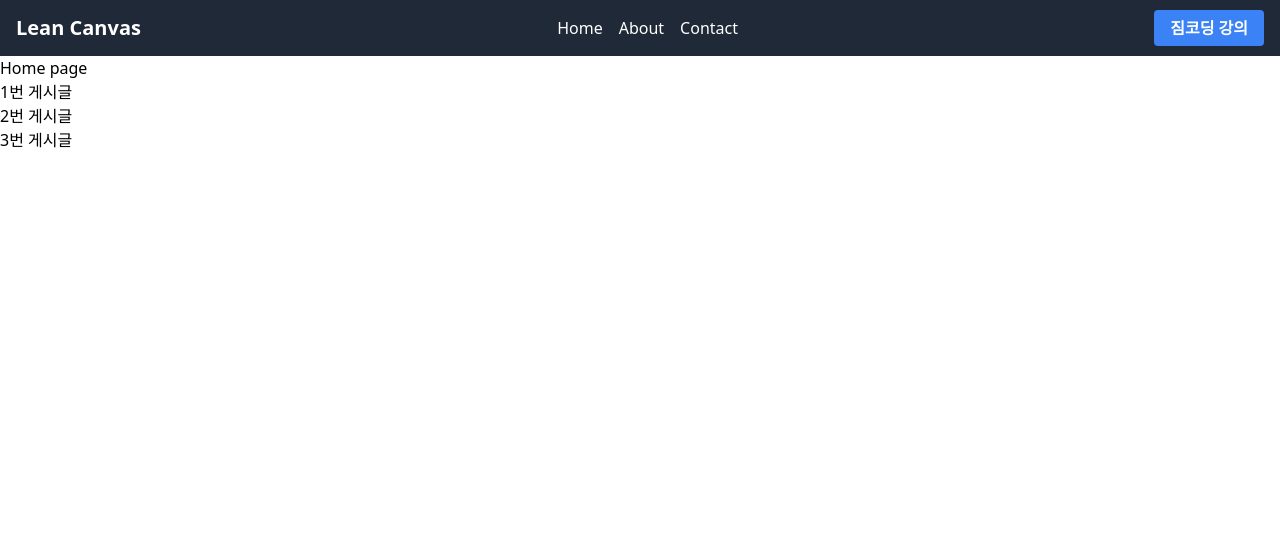
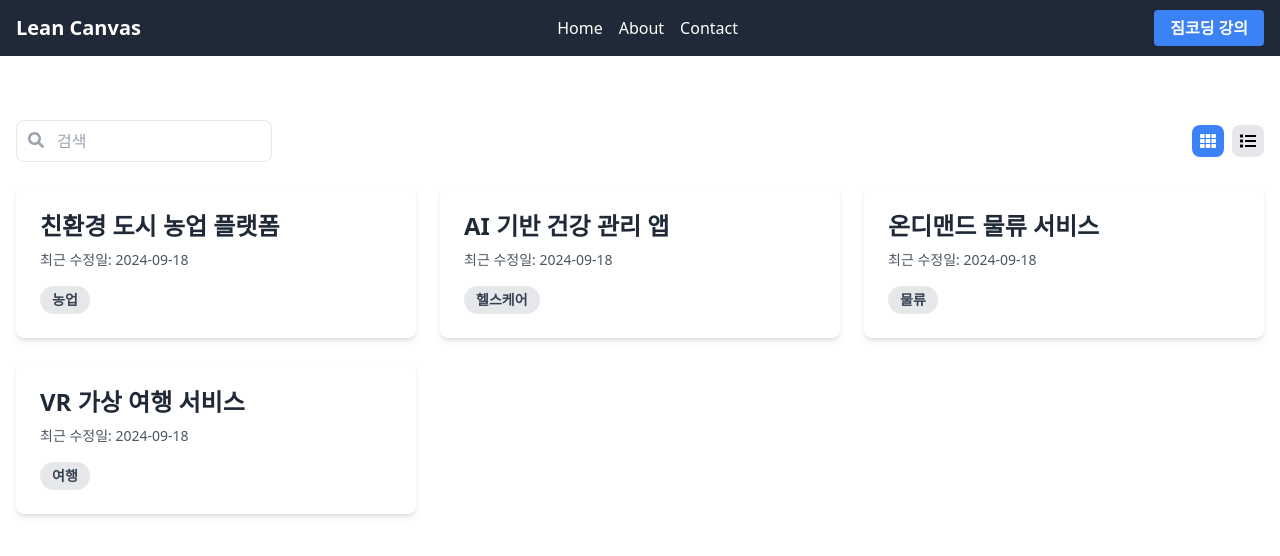
Before and after one commit to sanggusseu/lean-canvas-react, a React (Vite) app: page / in a window 1280 px wide. Shown: the top 556 px of the page. Built offline with nearby package versions, Linux system fonts and the light colour scheme.

Commit message:
린캔버스 목록 UI 먼저 해보기

```diff
--- /dev/null
+++ b/src/components/ItemCard.jsx
@@ -0,0 +1,20 @@
+import { Link } from 'react-router-dom';
+
+export default function ItemCard({ id, title, lastEditedAt, category }) {
+  return (
+    <Link
+      className="bg-white rounded-lg shadow-md overflow-hidden transition-transform duration-300 hover:scale-105"
+      to={`/canvases/${id}`}
+    >
+      <div className="p-6">
+        <h2 className="text-2xl font-bold mb-2 text-gray-800">{title}</h2>
+        <p className="text-sm text-gray-600 mb-4">
+          최근 수정일: {lastEditedAt}
+        </p>
+        <span className="inline-block px-3 py-1 text-sm font-semibold text-gray-700 bg-gray-200 rounded-full">
+          {category}
+        </span>
+      </div>
+    </Link>
+  );
+}
--- a/src/pages/Home.jsx
+++ b/src/pages/Home.jsx
@@ -1,20 +1,97 @@
+import { useState } from 'react';
 import { Link } from 'react-router-dom';
+import { FaSearch, FaList, FaTh } from 'react-icons/fa';
+import ItemCard from '../components/ItemCard';
 
-export default function Home() {
+function Home() {
+  const [items, setItems] = useState([
+    {
+      id: 1,
+      title: '친환경 도시 농업 플랫폼',
+      lastEditedAt: '2024-09-18',
+      category: '농업',
+    },
+    {
+      id: 2,
+      title: 'AI 기반 건강 관리 앱',
+      lastEditedAt: '2024-09-18',
+      category: '헬스케어',
+    },
+    {
+      id: 3,
+      title: '온디맨드 물류 서비스',
+      lastEditedAt: '2024-09-18',
+      category: '물류',
+    },
+    {
+      id: 4,
+      title: 'VR 가상 여행 서비스',
+      lastEditedAt: '2024-09-18',
+      category: '여행',
+    },
+  ]);
+
+  const [search, setSearch] = useState('');
+  const handleSearch = e => {
+    setSearch(e.target.value);
+    console.log(search);
+  };
+
+  const getFilterItems = () => {
+    if (!search) {
+      return items;
+    }
+    return items.filter(item => item.title.includes(search));
+  };
+
+  const filteredItems = getFilterItems();
   return (
-    <div>
-      Home page
-      <ul>
-        <li>
-          <Link to={`/canvases/1`}>1번 게시글</Link>
-        </li>
-        <li>
-          <Link to={`/canvases/2`}>2번 게시글</Link>
-        </li>
-        <li>
-          <Link to={`/canvases/3`}>3번 게시글</Link>
-        </li>
-      </ul>
+    <div className="container mx-auto px-4 py-16">
+      <div className="mb-6 flex flex-col sm:flex-row items-center justify-between">
+        <div className="relative w-full sm:w-64 mb-4 sm:mb-0">
+          <input
+            type="text"
+            placeholder="검색"
+            className="w-full pl-10 pr-4 py-2 border rounded-lg focus:outline-none focus:ring-2 focus:ring-blue-500"
+            aria-label="검색"
+            value={search}
+            onChange={handleSearch}
+          />
+          <FaSearch className="absolute left-3 top-3 text-gray-400" />
+        </div>
+        <div className="flex space-x-2">
+          <button
+            className={`p-2 rounded-lg focus:outline-none focus:ring-2 focus:ring-blue-500 bg-blue-500 text-white`}
+            aria-label="Grid view"
+          >
+            <FaTh />
+          </button>
+          <button
+            className={`p-2 rounded-lg focus:outline-none focus:ring-2 focus:ring-blue-500 bg-gray-200`}
+            aria-label="List view"
+          >
+            <FaList />
+          </button>
+        </div>
+      </div>
+
+      {items.length === 0 && (
+        <div className="text-center py-10">
+          <p className="text-xl text-gray-600">목록이 없습니다</p>
+        </div>
+      )}
+      {filteredItems.length === 0 && (
+        <div className="text-center py-10">
+          <p className="text-xl text-gray-600">검색 결과가 없습니다</p>
+        </div>
+      )}
+      <div className={`grid gap-6 grid-cols-1 sm:grid-cols-2 lg:grid-cols-3`}>
+        {filteredItems.map(item => (
+          <ItemCard {...item} key={item.id} />
+        ))}
+      </div>
     </div>
   );
 }
+
+export default Home;
```
